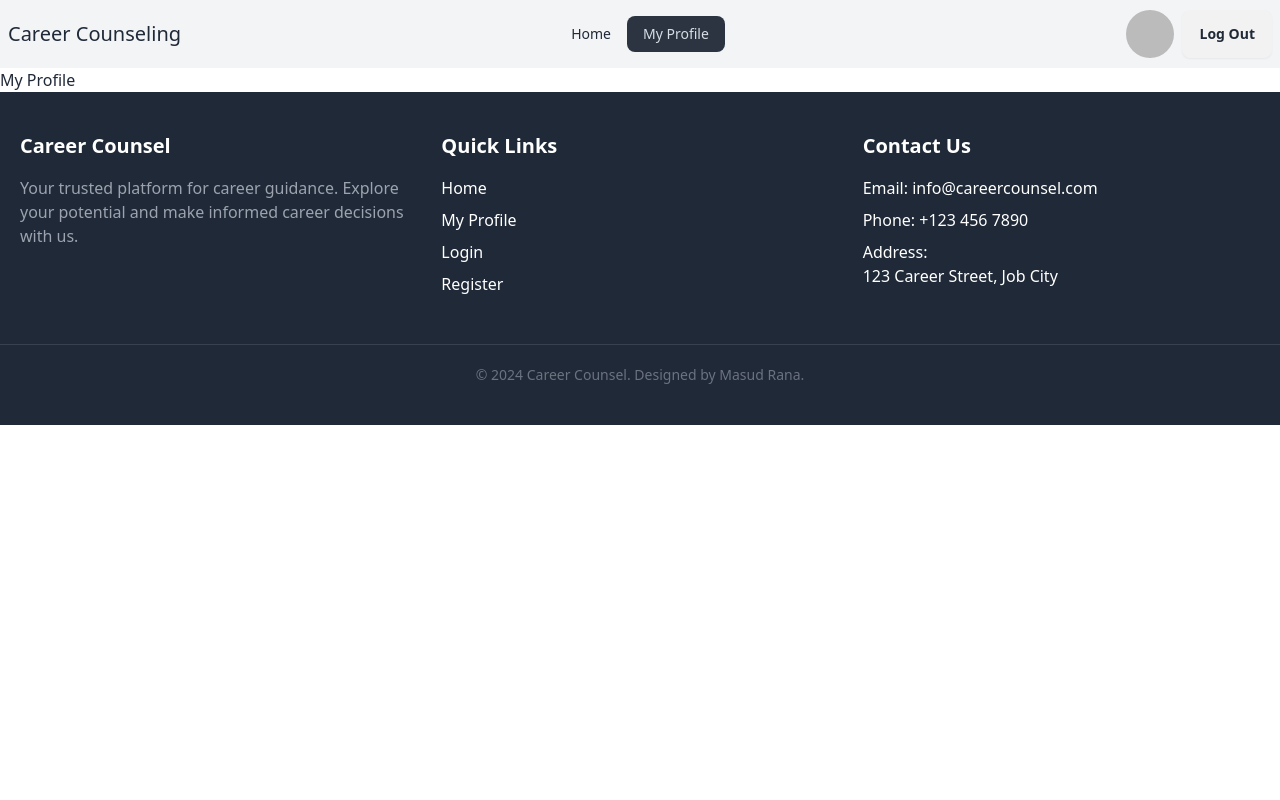
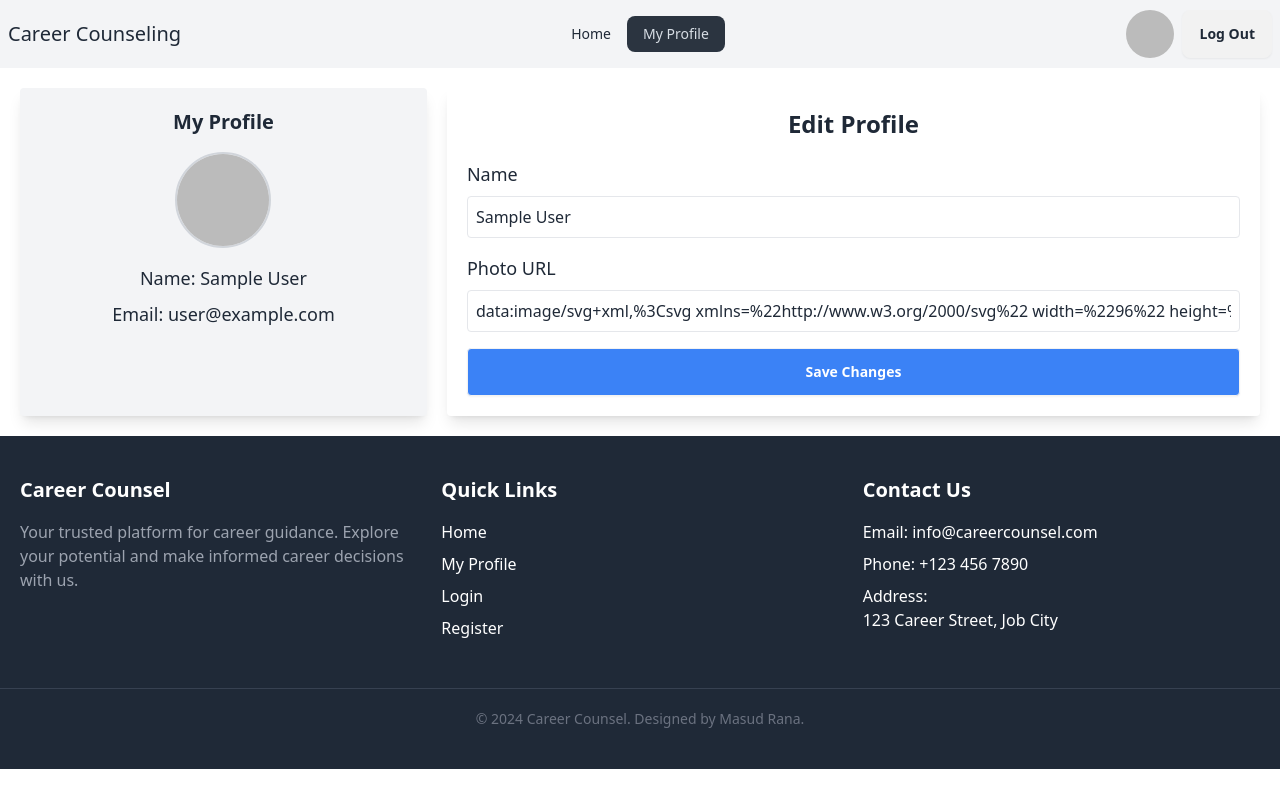
Before and after one commit to masud2005/9th-assignment-Career-Counseling, a React (Vite) app: page /my-profile in a window 1280 px wide. Built offline with nearby package versions, Linux system fonts and the light colour scheme; no server answers; sample sign-in values are in the browser's storage.

Commit message:
My Profile Added

```diff
--- a/src/components/Navbar.jsx
+++ b/src/components/Navbar.jsx
@@ -27,7 +27,9 @@ const Navbar = () => {
 
     const links = <>
         <li><NavLink to={'/'}>Home</NavLink></li>
-        <li><NavLink to={'my-profile'}>My Profile</NavLink></li>
+        {
+            user && <li><NavLink to={'my-profile'}>My Profile</NavLink></li>
+        }
     </>
 
     return (
@@ -71,7 +73,7 @@ const Navbar = () => {
                         user ?
                             <div className="flex items-center gap-2">
                                 <div className='relative group'>
-                                    <img className='rounded-full w-12' src={user?.photoURL || 'https://img.icons8.com/?size=48&id=z-JBA_KtSkxG&format=png'} alt="" />
+                                    <img className='rounded-full w-12 h-12' src={user?.photoURL || 'https://img.icons8.com/?size=48&id=z-JBA_KtSkxG&format=png'} alt="" />
                                     <div className="absolute left-0 top-full mt-2 px-4 py-2 bg-gray-800 text-white text-sm rounded shadow-lg opacity-0 group-hover:opacity-100 transition-opacity duration-500 whitespace-nowrap overflow-hidden ">
                                         {user.displayName || 'Anonymous User'}
                                     </div>
--- a/src/context/AuthProvider.jsx
+++ b/src/context/AuthProvider.jsx
@@ -1,6 +1,6 @@
 
 import React, { createContext, useEffect, useState } from 'react';
-import { createUserWithEmailAndPassword, getAuth, GoogleAuthProvider, onAuthStateChanged, signInWithEmailAndPassword, signInWithPopup, signOut } from "firebase/auth";
+import { createUserWithEmailAndPassword, getAuth, GoogleAuthProvider, onAuthStateChanged, signInWithEmailAndPassword, signInWithPopup, signOut, updateProfile } from "firebase/auth";
 import app from '../firebase/firebase.config';
 
 export const AuthContext = createContext();
@@ -48,11 +48,25 @@ const AuthProvider = ({ children }) => {
         }
     }, [])
 
+    // Update Profile Information
+    const updateProfileInfo = (updatedName, updatedPhotoURL) => {
+        if (!auth.currentUser) return;
+        return updateProfile(auth.currentUser, {
+            displayName: updatedName,
+            photoURL: updatedPhotoURL,
+        }).then(() => {
+            // Update context user state
+            setUser({ ...auth.currentUser });
+        });
+    };
+
+
     const authInfo = {
         createNewUser,
         userLogin,
         loginWithGoogle,
         logOutUser,
+        updateProfileInfo,
         user,
         loading
     }
--- a/src/pages/Login.jsx
+++ b/src/pages/Login.jsx
@@ -42,7 +42,7 @@ const Login = () => {
     const handleLoginWithGoogle = () => {
         loginWithGoogle()
             .then(result => {
-                // console.log(result.user);
+                console.log(result.user);
                 Swal.fire({
                     icon: 'success',
                     title: 'Google Login Successful',
--- a/src/pages/MyProfile.jsx
+++ b/src/pages/MyProfile.jsx
@@ -1,9 +1,104 @@
-import React from 'react';
+import React, { useState, useEffect, useContext } from "react";
+import { AuthContext } from "../context/AuthProvider";
+import Swal from "sweetalert2";
 
 const MyProfile = () => {
+    const { user, updateProfileInfo } = useContext(AuthContext);
+    const [sidebarName, setSidebarName] = useState("");
+    const [sidebarPhotoURL, setSidebarPhotoURL] = useState("");
+    const [name, setName] = useState("");
+    const [photoURL, setPhotoURL] = useState("");
+
+    // Fetch user data when component loads
+    useEffect(() => {
+        if (user) {
+            setSidebarName(user.displayName || "Anonymous User");
+            setSidebarPhotoURL(user.photoURL || "https://img.icons8.com/?size=48&id=z-JBA_KtSkxG&format=png");
+            setName(user.displayName || "");
+            setPhotoURL(user.photoURL || "");
+        }
+    }, [user]);
+
+    // Handle Profile Update
+    const handleUpdateProfile = () => {
+        // if (!name.trim() || !photoURL.trim()) {
+        //     Swal.fire({
+        //         icon: "error",
+        //         title: "Validation Error",
+        //         text: "Name and Photo URL cannot be empty!",
+        //     });
+        //   return;
+        // }
+
+        updateProfileInfo(name, photoURL)
+            .then(() => {
+                setSidebarName(name);
+                setSidebarPhotoURL(photoURL);
+                Swal.fire({
+                    icon: "success",
+                    title: "Success",
+                    text: "Profile updated successfully!",
+                });
+            })
+            .catch((error) => {
+                Swal.fire({
+                    icon: "error",
+                    title: "Update Failed",
+                    text: error.code,
+                });
+            });
+    };
+
     return (
-        <div>
-            <h2>My Profile</h2>
+        <div className="container mx-auto flex flex-col md:flex-row gap-5 p-5">
+            {/* User Information Sidebar */}
+            <div className="w-full md:w-1/3 bg-gray-100 p-5 rounded shadow-lg">
+                <h2 className="text-xl font-bold mb-4 text-center">My Profile</h2>
+                <img
+                    src={sidebarPhotoURL}
+                    alt="User Avatar"
+                    className="w-24 h-24 rounded-full mx-auto mb-4 border-2 border-gray-300"
+                />
+                <p className="text-center text-lg font-medium mb-2">
+                    Name: {sidebarName}
+                </p>
+                <p className="text-center text-lg font-medium">Email: {user?.email}</p>
+            </div>
+
+            {/* Editable Form */}
+            <div className="w-full md:w-2/3 bg-white p-5 rounded shadow-lg">
+                <h2 className="text-2xl font-bold mb-5 text-center">Edit Profile</h2>
+
+                {/* Editable Name */}
+                <div className="mb-4">
+                    <label className="block text-lg mb-2">Name</label>
+                    <input
+                        type="text"
+                        value={name}
+                        onChange={(e) => setName(e.target.value)}
+                        className="w-full p-2 border rounded"
+                    />
+                </div>
+
+                {/* Editable Photo URL */}
+                <div className="mb-4">
+                    <label className="block text-lg mb-2">Photo URL</label>
+                    <input
+                        type="text"
+                        value={photoURL}
+                        onChange={(e) => setPhotoURL(e.target.value)}
+                        className="w-full p-2 border rounded"
+                    />
+                </div>
+
+                {/* Save Button */}
+                <button
+                    onClick={handleUpdateProfile}
+                    className="btn bg-blue-500 text-white w-full py-2 rounded"
+                >
+                    Save Changes
+                </button>
+            </div>
         </div>
     );
 };
--- a/src/pages/Register.jsx
+++ b/src/pages/Register.jsx
@@ -1,12 +1,12 @@
 import React, { useContext, useState } from 'react';
 import { AuthContext } from '../context/AuthProvider';
-import { Link } from 'react-router-dom';
+import { Link, useNavigate } from 'react-router-dom';
 import Swal from 'sweetalert2';
 import { FaEye, FaEyeSlash } from 'react-icons/fa';
 
 const Register = () => {
-
-    const { createNewUser, loginWithGoogle } = useContext(AuthContext);
+    const navigate = useNavigate();
+    const { createNewUser, loginWithGoogle, updateProfileInfo } = useContext(AuthContext);
     const [showPassword, setShowPassword] = useState(false);
     // console.log(createNewUser);
 
@@ -25,7 +25,7 @@ const Register = () => {
                 icon: 'error',
                 title: 'Invalid Password',
                 text: 'Password must have at least 6 characters, including at least one uppercase and one lowercase letter.',
-            })
+            });
             // alert('Password must have at least 6 characters, including at least one uppercase and one lowercase letter.')
             return;
         }
@@ -40,6 +40,9 @@ const Register = () => {
                     text: `Welcome, ${name}! Your account has been created.`,
                     timer: '5000'
                 });
+
+                navigate('/')
+                updateProfileInfo(name, photo);
             })
             .catch(error => {
                 // console.log(error.message);
@@ -79,13 +82,13 @@ const Register = () => {
                     <label className="label">
                         <span className="label-text text-base">Your Name</span>
                     </label>
-                    <input type="text" name='name' placeholder="Enter your name" className="input input-bordered placeholder:text-sm" required />
+                    <input type="text" name='name' placeholder="Enter your name" className="input input-bordered placeholder:text-sm" />
                 </div>
                 <div className="form-control">
                     <label className="label">
                         <span className="label-text text-base">Photo URL</span>
                     </label>
-                    <input type="text" name='photo' placeholder="Enter your photo URL" className="input input-bordered placeholder:text-sm" required />
+                    <input type="text" name='photo' placeholder="Enter your photo URL" className="input input-bordered placeholder:text-sm" />
                 </div>
                 <div className="form-control">
                     <label className="label">
--- a/src/routes/Routes.jsx
+++ b/src/routes/Routes.jsx
@@ -29,7 +29,9 @@ const routes = createBrowserRouter([
             },
             {
                 path: '/my-profile',
-                element: <MyProfile />
+                element: <PrivateRoute>
+                    <MyProfile />
+                </PrivateRoute>
             },
             {
                 path: '/login',
```
